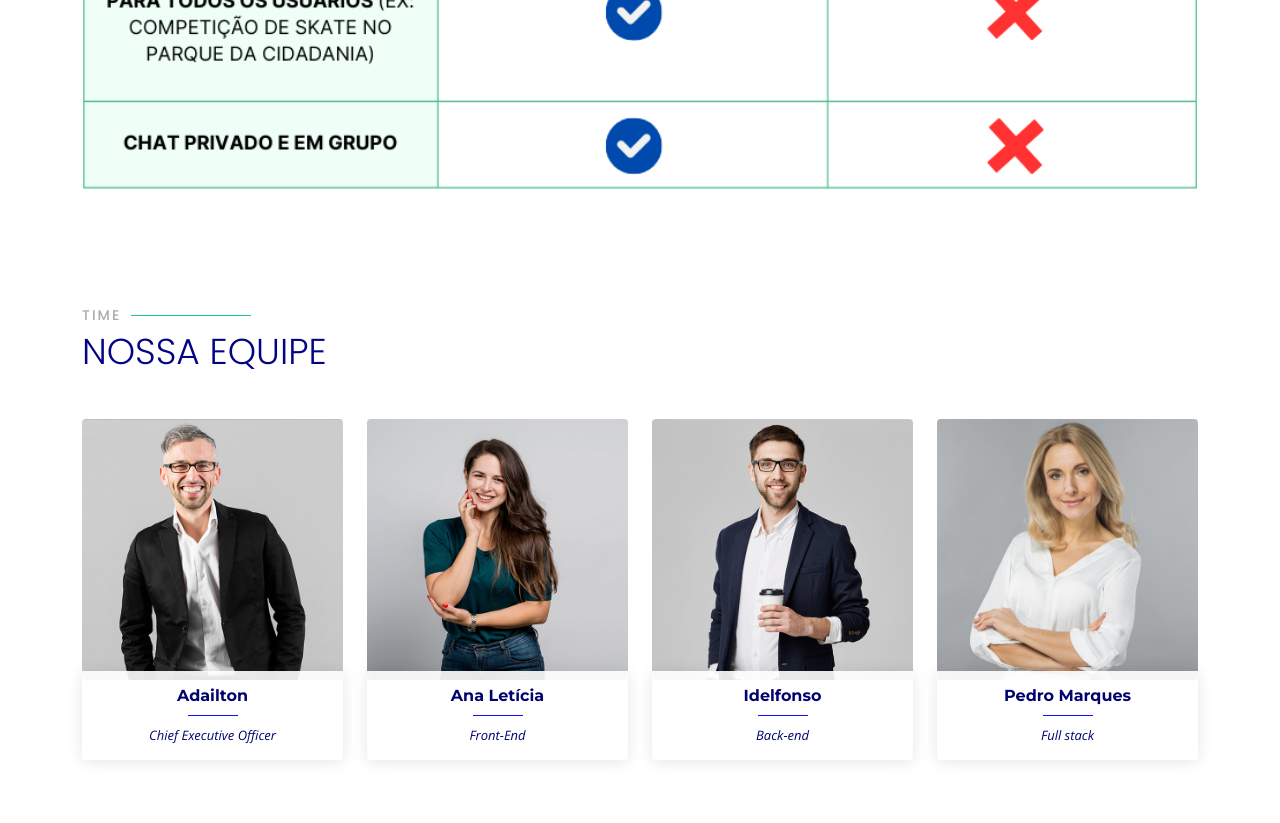
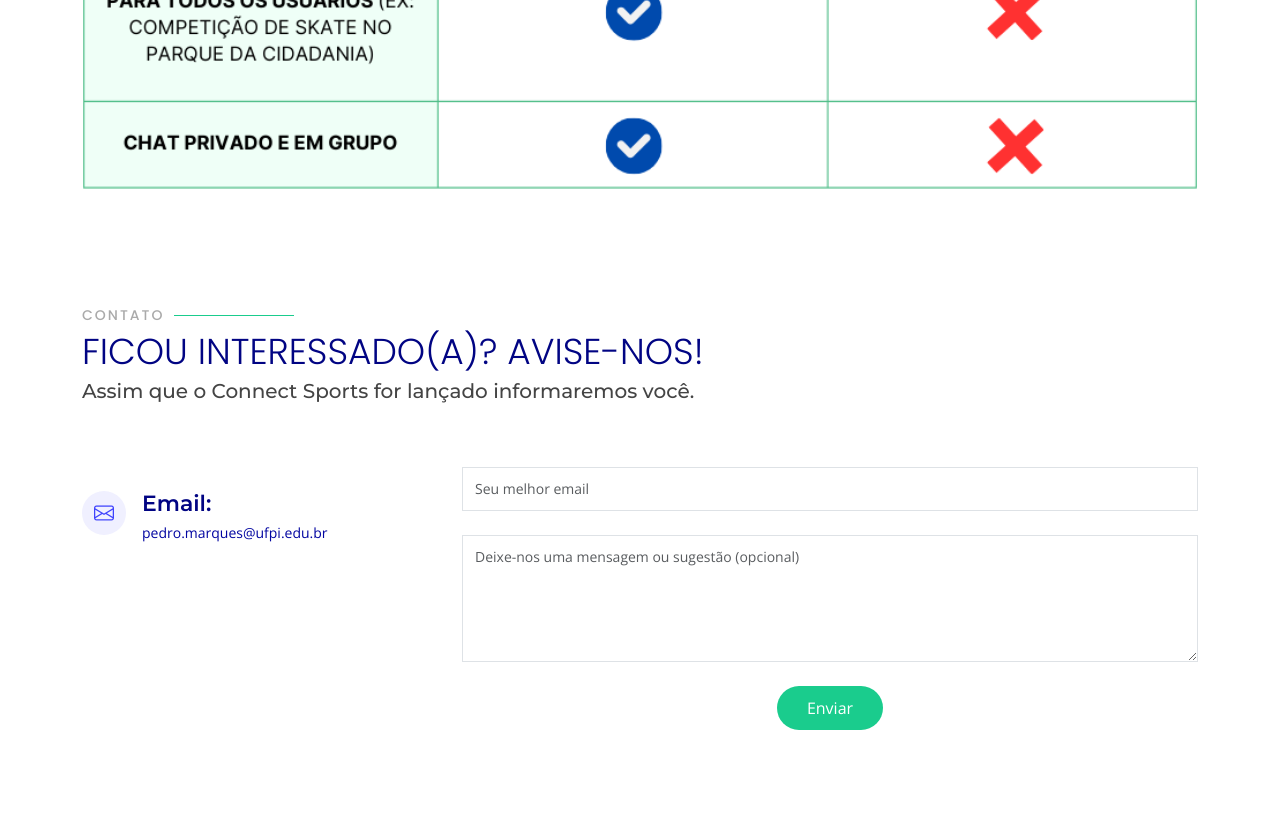
Before and after one commit to pedromarquex/connect-sports-landing, a plain HTML site: page index.html in a window 1280 px wide. Shown: the part 1946-2769 px from the top of the page. After the commit the page ends 2736 px from the top, so only its background shows below. Drawn offline with nearby package versions, Linux system fonts and the light colour scheme.

Commit message:
Update team section in index.html

```diff
--- a/index.html
+++ b/index.html
@@ -168,7 +168,7 @@
 
 
     <!-- ======= Team Section ======= -->
-    <section id="team" class="team">
+    <!-- <section id="team" class="team">
       <div class="container">
 
         <div class="section-title" data-aos="fade-up">
@@ -225,7 +225,8 @@
         </div>
 
       </div>
-    </section><!-- End Team Section -->
+    </section> -->
+    <!-- End Team Section -->
 
     <!-- ======= Contact Section ======= -->
     <section id="contact" class="contact">
```
